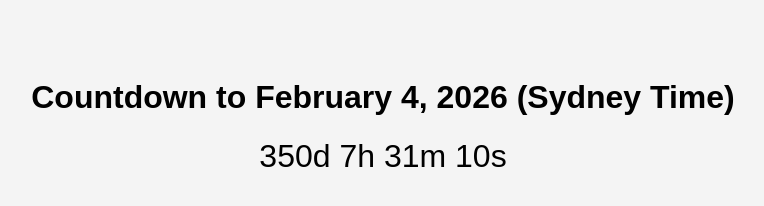
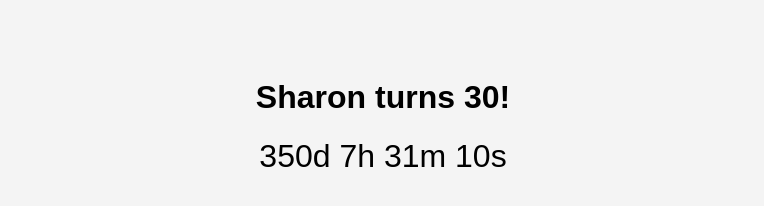
Before and after one commit to tedzh1/sharon30.github.io, a plain HTML site: page index.html in a window 1280 px wide. Shown: the whole page, without its empty margins (257-1021 px from the left). Drawn offline with Linux system fonts and the light colour scheme.

Commit message:
Update index.html

```diff
--- a/index.html
+++ b/index.html
@@ -3,7 +3,7 @@
 <head>
     <meta charset="UTF-8">
     <meta name="viewport" content="width=device-width, initial-scale=1.0">
-    <title>Countdown Timer</title>
+    <title>Sharon's big 3 0</title>
     <style>
         body {
             font-family: Arial, sans-serif;
@@ -18,7 +18,7 @@
     </style>
 </head>
 <body>
-    <h1>Countdown to February 4, 2026 (Sydney Time)</h1>
+    <h1>Sharon turns 30!</h1>
     <div id="countdown"></div>
 
     <script>
```
